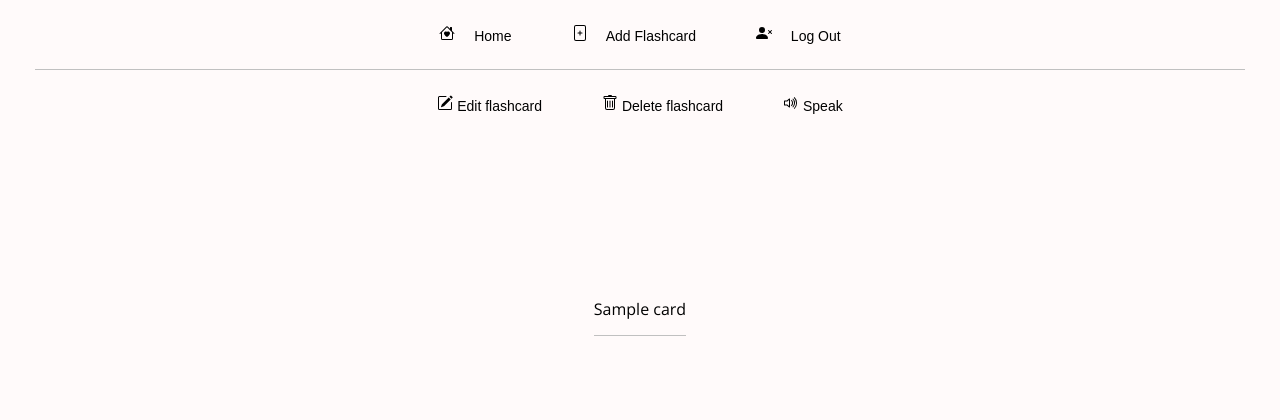
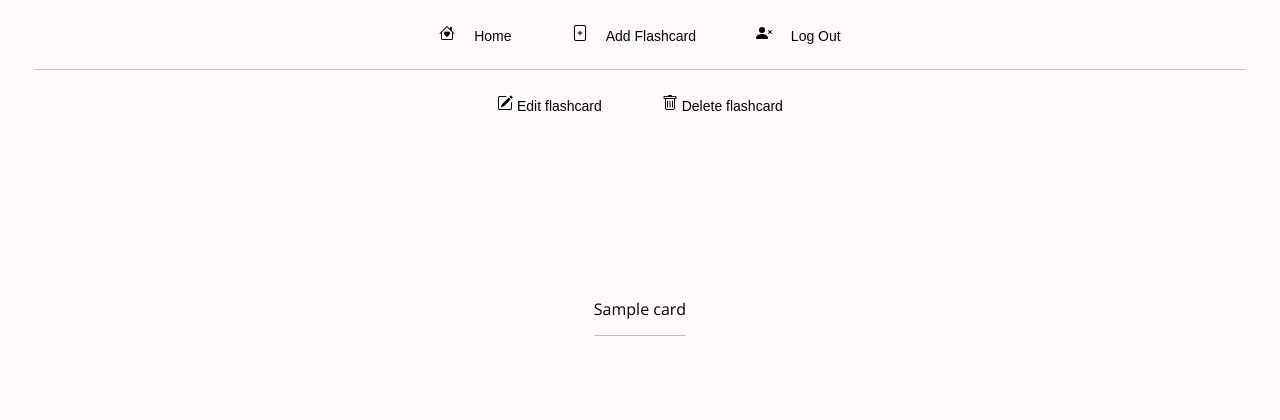
Before and after one commit to emiliaburdak/Flashcard-app, a Flask app: a page that uses flask/Anki/app/templates/display_flashcard.html in a window 1280 px wide. Shown: the top 420 px of the page. Run offline with Flask 3, Linux system fonts and the light colour scheme; a user stored in the database is signed in; tables that the repository leaves empty hold one stand-in row (values such as "Sample post").

Commit message:
developed functionality of the TTS has been finished

```diff
--- a/flask/Anki/app/static/index.js
+++ b/flask/Anki/app/static/index.js
@@ -17,6 +17,7 @@ var backName = hintElement.getAttribute('data-back-name');
 document.getElementById("answerButton").addEventListener("click", function() {
     document.getElementById("back_name").style.display = "block";
     document.getElementById("sentence").style.display = "block";
+    document.getElementById("speak").style.display = "block";
     document.getElementById("hint").style.display = "none";  // hide the hint
 
 });
--- a/flask/Anki/app/templates/display_flashcard.html
+++ b/flask/Anki/app/templates/display_flashcard.html
@@ -26,18 +26,6 @@
             </button>
         </a>
 
-        <a href="#">
-            <button class="flashcard-upper-button speak" type="button" data-id="{{ flashcard.id }}">
-                <svg xmlns="http://www.w3.org/2000/svg" width="16" height="16" fill="currentColor"
-                     class="bi bi-volume-up" viewBox="0 0 16 16">
-                    <path d="M11.536 14.01A8.473 8.473 0 0 0 14.026 8a8.473 8.473 0 0 0-2.49-6.01l-.708.707A7.476 7.476 0 0 1 13.025 8c0 2.071-.84 3.946-2.197 5.303l.708.707z"/>
-                    <path d="M10.121 12.596A6.48 6.48 0 0 0 12.025 8a6.48 6.48 0 0 0-1.904-4.596l-.707.707A5.483 5.483 0 0 1 11.025 8a5.483 5.483 0 0 1-1.61 3.89l.706.706z"/>
-                    <path d="M10.025 8a4.486 4.486 0 0 1-1.318 3.182L8 10.475A3.489 3.489 0 0 0 9.025 8c0-.966-.392-1.841-1.025-2.475l.707-.707A4.486 4.486 0 0 1 10.025 8zM7 4a.5.5 0 0 0-.812-.39L3.825 5.5H1.5A.5.5 0 0 0 1 6v4a.5.5 0 0 0 .5.5h2.325l2.363 1.89A.5.5 0 0 0 7 12V4zM4.312 6.39 6 5.04v5.92L4.312 9.61A.5.5 0 0 0 4 9.5H2v-3h2a.5.5 0 0 0 .312-.11z"/>
-                </svg>
-                Speak
-            </button>
-        </a>
-
     </div>
 
     <div class="flashcard-layout">
@@ -46,6 +34,18 @@
             <p class="flashcard-name" id="hint" data-back-name="{{ flashcard.back_name }}" style="display:none"></p>
             <h1 class="flashcard-name" id="back_name" style="display:none">{{ flashcard.back_name }}</h1>
             <p class="flashcard-name" id="sentence" style="display:none">{{ flashcard.sentence }}</p>
+
+            <a href="#">
+                <button class="flashcard-upper-button speak" type="button" id="speak" data-id="{{ flashcard.id }}" style="display:none">
+                    <svg xmlns="http://www.w3.org/2000/svg" width="16" height="16" fill="currentColor"
+                         class="bi bi-volume-up" viewBox="0 0 16 16">
+                        <path d="M11.536 14.01A8.473 8.473 0 0 0 14.026 8a8.473 8.473 0 0 0-2.49-6.01l-.708.707A7.476 7.476 0 0 1 13.025 8c0 2.071-.84 3.946-2.197 5.303l.708.707z"/>
+                        <path d="M10.121 12.596A6.48 6.48 0 0 0 12.025 8a6.48 6.48 0 0 0-1.904-4.596l-.707.707A5.483 5.483 0 0 1 11.025 8a5.483 5.483 0 0 1-1.61 3.89l.706.706z"/>
+                        <path d="M10.025 8a4.486 4.486 0 0 1-1.318 3.182L8 10.475A3.489 3.489 0 0 0 9.025 8c0-.966-.392-1.841-1.025-2.475l.707-.707A4.486 4.486 0 0 1 10.025 8zM7 4a.5.5 0 0 0-.812-.39L3.825 5.5H1.5A.5.5 0 0 0 1 6v4a.5.5 0 0 0 .5.5h2.325l2.363 1.89A.5.5 0 0 0 7 12V4zM4.312 6.39 6 5.04v5.92L4.312 9.61A.5.5 0 0 0 4 9.5H2v-3h2a.5.5 0 0 0 .312-.11z"/>
+                    </svg>
+                </button>
+            </a>
+
         </div>
 
         <div class="button-section">
```
